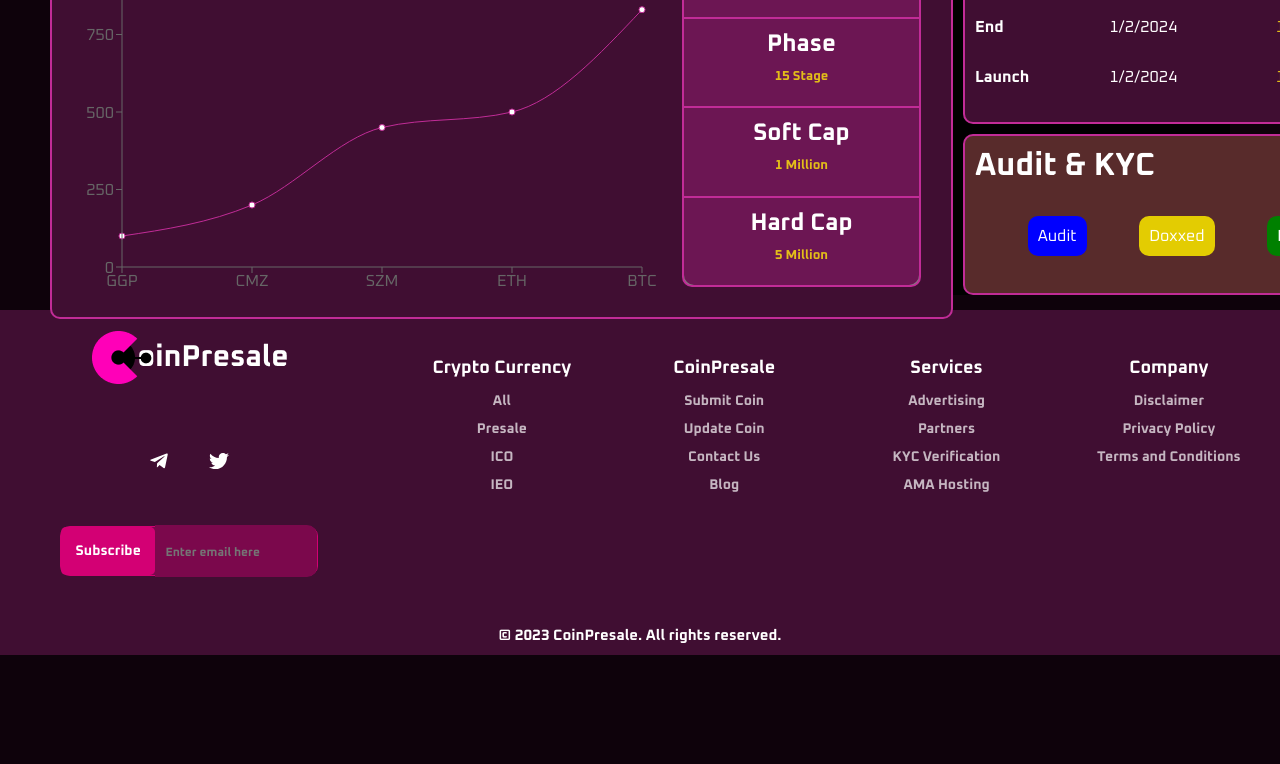
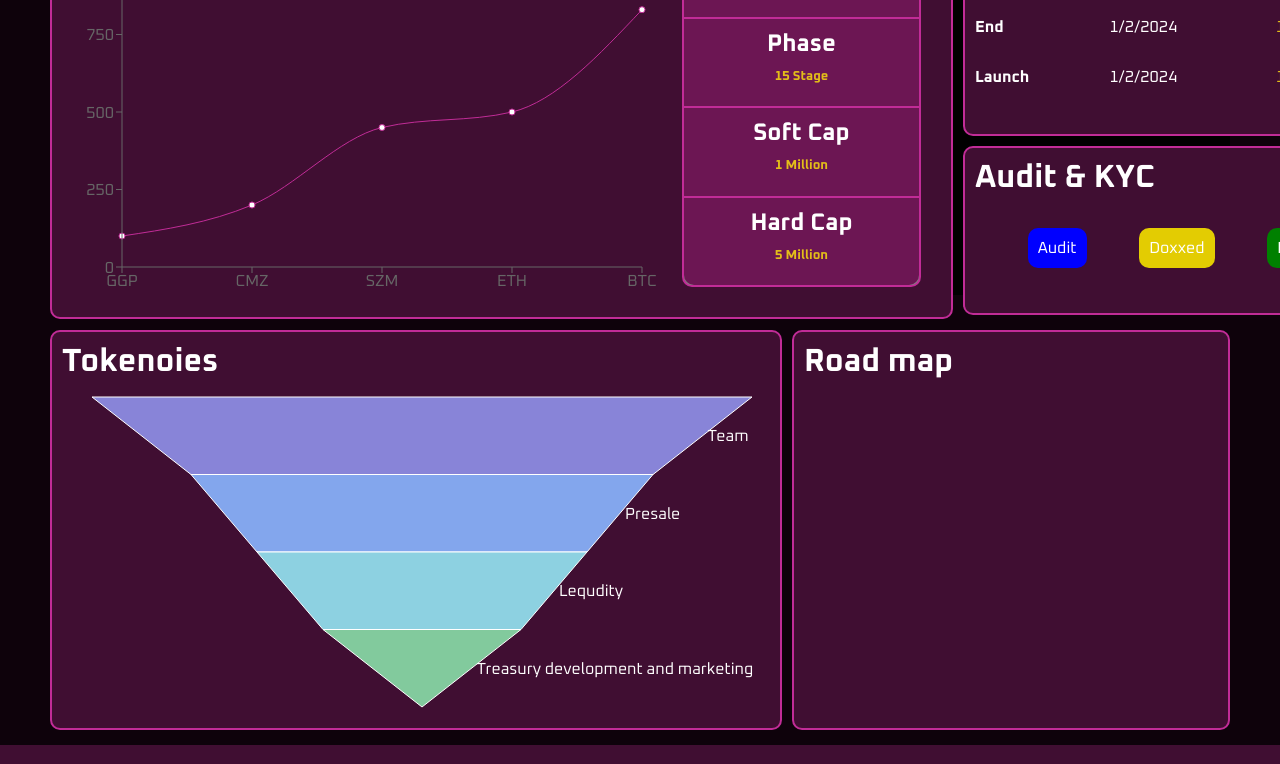
Before and after one commit to harshaltupe12/crypto-coin, a Next.js app: page / in a window 1280 px wide. Shown: the part 1980-2744 px from the top of the page. Before the commit the page ends 2635 px from the top, so only its background shows below. Built offline with nearby package versions, Linux system fonts and the light colour scheme.

Commit message:
Token and Road map done

```diff
--- /dev/null
+++ b/components/TokenRoadmap.jsx
@@ -0,0 +1,56 @@
+    import React from 'react'
+    import style from '../styles/TokenRoadmap.module.scss'
+    import { FunnelChart  , Tooltip   , Funnel   , LabelList  , Radar , Legend   } from 'recharts';
+
+    const TokenRoadmap = () => {
+        const data = [
+            {
+              "value": 100,
+              "name": "Team",
+              "fill": "#8884d8"
+            },
+            {
+              "value": 70,
+              "name": "Presale",
+              "fill": "#83a6ed"
+            },
+            {
+              "value": 50,
+              "name": "Lequdity",
+              "fill": "#8dd1e1"
+            },
+            {
+              "value": 30,
+              "name": "Treasury development and marketing",
+              "fill": "#82ca9d"
+            },
+          ]
+      return (
+        <div className={style.main}>
+            <div className={style.left}>
+                <div className={style.title}><h1>Tokenoies</h1></div>
+                    <div className={style.leftContainer}>
+                        <div className={style.leftChart}>
+                        <FunnelChart width={730} height={330}>
+                            <Tooltip />
+                            <Funnel
+                                dataKey="value"
+                                data={data}
+                                isAnimationActive
+                            >
+                                <LabelList position="right" fill="#fff" stroke="none" dataKey="name" />
+                            </Funnel>
+                        </FunnelChart>
+                        </div>
+                        <div className={style.rightinfo}>
+                        </div>
+                    </div>
+            </div>
+            <div className={style.right}>
+                <h1>Road map</h1>
+            </div>
+        </div>
+      )
+    }
+
+    export default TokenRoadmap
--- a/pages/CoinPage.js
+++ b/pages/CoinPage.js
@@ -3,6 +3,7 @@
 import React from 'react'
 import DescriptionCard from '@/components/DescriptionCard'
 import PresaleAnalytic from '@/components/PresaleAnalytic'
+import TokenRoadmap from '@/components/TokenRoadmap'
 
 const CoinPage = () => {
   return (
@@ -11,6 +12,7 @@
         <UserCard/>
         <DescriptionCard/>
         <PresaleAnalytic/>
+        <TokenRoadmap/>
         </div>
     </div>
   )
--- a/styles/PresaleAnalytic.module.scss
+++ b/styles/PresaleAnalytic.module.scss
@@ -73,7 +73,8 @@
             height: 40%;
             padding: 10px;
             border-radius: 10px;
-            background-color: #582b2b;
+            margin-bottom: -20px;
+            background-color: #400E32;
             border: 2px solid #c12c97;
             .kyc{
                 .container{
--- /dev/null
+++ b/styles/TokenRoadmap.module.scss
@@ -0,0 +1,33 @@
+.main{
+    height: 400px;
+    width: 1px / 2px;
+    border-radius: 10px;
+    margin: 35px 50px 15px 50px;
+    display: flex;
+    .left{
+        width: 60%;
+        border-radius: 10px;
+        border: 2px solid #c12c97;
+        background: #400E32;
+        padding: 10px;
+        .leftContainer{
+            display: flex;
+            margin-top: 10px;
+            .leftChart{
+                flex: 2;
+            }
+            .rightinfo{
+                flex: 1;
+            }
+        }
+    }
+
+    .right{
+        width: 50%;
+        margin-left: 10px;
+        border-radius: 10px;
+        border: 2px solid #c12c97;
+        background: #400E32;
+        padding: 10px;
+    }
+}
```
